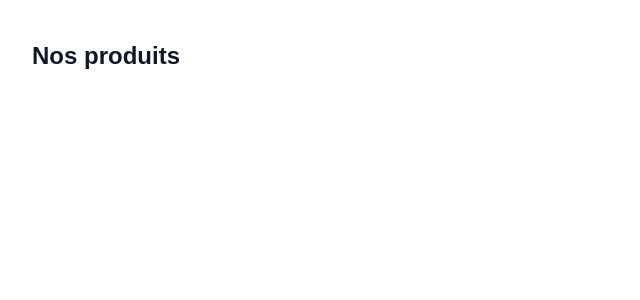
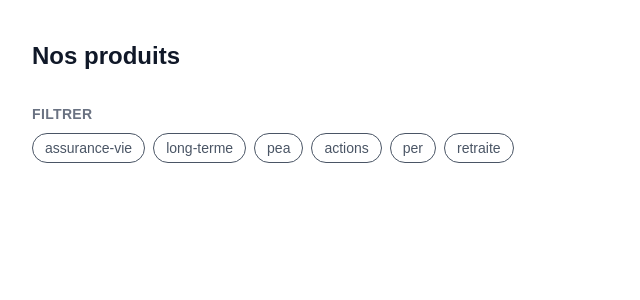
Before and after one commit to stephen-97/test-front-end-react-next, a Next.js app: page /products in a window 1280 px wide. Shown: the top 300 px of the page, without its empty margins (0-640 px from the left). Built offline with nearby package versions, Linux system fonts and the light colour scheme.

Commit message:
feature(form tags) Adding form tags to page.tsx

```diff
--- a/app/globals.css
+++ b/app/globals.css
@@ -48,3 +48,25 @@ body {
   outline: 2px solid var(--color-primary);
   outline-offset: 2px;
 }
+
+.tag-checkbox {
+  cursor: pointer;
+  user-select: none;
+  border-radius: 9999px;
+  border: 1px solid;
+  padding: 0.375rem 0.75rem;
+  font-size: 0.875rem;
+  font-weight: 500;
+  transition-property: color, background-color, border-color;
+  transition-duration: 0.15s;
+}
+
+.tag-checkbox:active {
+  background-color: var(--color-primary-active);
+}
+
+.tag-checkbox:has(:focus-visible) {
+  background-color: var(--color-primary-focus);
+  outline: 2px solid var(--color-primary);
+  outline-offset: 2px;
+}
--- a/app/products/page.tsx
+++ b/app/products/page.tsx
@@ -1,4 +1,5 @@
 import { getProducts, getTags } from '@/src/lib/products';
+import ProductsSection from '@/src/components/organisms/ProductsSection';
 
 export default async function ProductsPage() {
   const products = getProducts();
@@ -8,6 +9,7 @@ export default async function ProductsPage() {
     <main className="mx-auto w-full max-w-7xl px-4 py-10 sm:px-6 lg:px-8">
       <section>
         <h1 className="mb-8 text-2xl font-bold text-gray-900">Nos produits</h1>
+        <ProductsSection products={products} tags={tags} />
       </section>
     </main>
   );
--- /dev/null
+++ b/src/components/atoms/TagCheckbox.tsx
@@ -0,0 +1,31 @@
+'use client';
+
+import clsx from 'clsx';
+
+interface TagCheckboxProps {
+  label: string;
+  checked: boolean;
+  onChange: (tag: string, checked: boolean) => void;
+}
+
+export default function TagCheckbox({ label, checked, onChange }: TagCheckboxProps) {
+  return (
+    <label
+      className={clsx('tag-checkbox', {
+        'border-[var(--color-primary)] bg-[var(--color-primary)] text-[var(--color-on-primary)]':
+          checked,
+        'border-gray-300 bg-white text-gray-600 hover:border-[var(--color-primary-text)] hover:text-[var(--color-primary-text)]':
+          !checked,
+      })}
+    >
+      <input
+        type="checkbox"
+        className="sr-only"
+        checked={checked}
+        onChange={(e) => onChange(label, e.target.checked)}
+      />
+      {checked && <span aria-hidden="true">✓ </span>}
+      {label}
+    </label>
+  );
+}
--- /dev/null
+++ b/src/components/molecules/TagFilterForm.tsx
@@ -0,0 +1,52 @@
+'use client';
+
+import TagCheckbox from '@/src/components/atoms/TagCheckbox';
+
+interface TagFilterFormProps {
+  tags: string[];
+  selected: string[];
+  onChange: (selected: string[]) => void;
+}
+
+export default function TagFilterForm({
+  tags,
+  selected,
+  onChange,
+}: TagFilterFormProps) {
+  function handleChange(tag: string, checked: boolean) {
+    if (checked) {
+      onChange([...selected, tag]);
+    } else {
+      onChange(selected.filter((t) => t !== tag));
+    }
+  }
+
+  return (
+    <form
+      aria-labelledby="filter-title"
+      aria-describedby="filter-desc"
+      className="flex flex-col gap-3"
+    >
+      <h2
+        id="filter-title"
+        className="text-sm font-semibold uppercase tracking-wide text-gray-500"
+      >
+        Filtrer
+      </h2>
+      <span id="filter-desc" className="sr-only">
+        Filtrer les produits par tag
+      </span>
+      <ul className="m-0 flex list-none flex-wrap gap-2 p-0">
+        {tags.map((tag) => (
+          <li key={tag}>
+            <TagCheckbox
+              label={tag}
+              checked={selected.includes(tag)}
+              onChange={handleChange}
+            />
+          </li>
+        ))}
+      </ul>
+    </form>
+  );
+}
--- /dev/null
+++ b/src/components/organisms/ProductsSection.tsx
@@ -0,0 +1,34 @@
+'use client';
+
+import { useState } from 'react';
+import type { Product } from '@/src/types/product';
+import TagFilterForm from '@/src/components/molecules/TagFilterForm';
+
+interface ProductsSectionProps {
+  products: Product[];
+  tags: string[];
+}
+
+export default function ProductsSection({
+  products,
+  tags,
+}: ProductsSectionProps) {
+  const [selectedTags, setSelectedTags] = useState<string[]>([]);
+
+  const filtered =
+    selectedTags.length === 0
+      ? products
+      : products.filter((p) =>
+          selectedTags.every((tag) => p.tags.includes(tag)),
+        );
+
+  return (
+    <div className="flex w-full flex-col gap-6">
+      <TagFilterForm
+        tags={tags}
+        selected={selectedTags}
+        onChange={setSelectedTags}
+      />
+    </div>
+  );
+}
```
